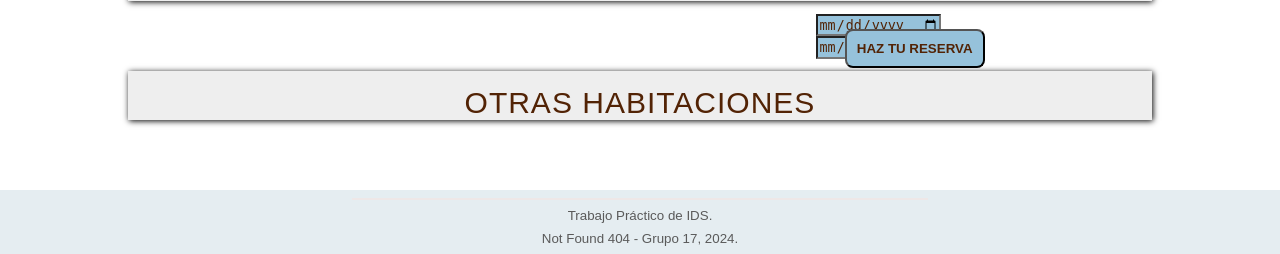
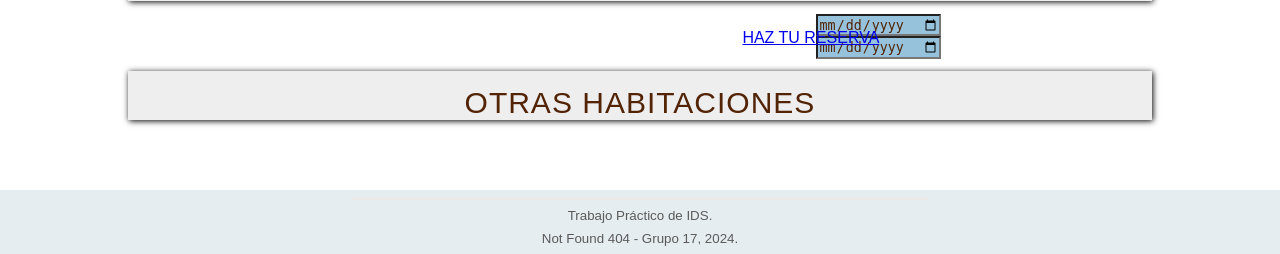
Before and after one commit to renzomartin1/NOT-FOUND-404, a Flask app: page /habitacion/1 in a window 1280 px wide. Shown: the part 714-968 px from the top of the page. Run offline with Flask 3, Linux system fonts and the light colour scheme; data that the repository does not hold is empty.

Commit message:
#6 cambio boton para darle funcionalidad

```diff
--- a/front-end/templates/habitacion.html
+++ b/front-end/templates/habitacion.html
@@ -59,7 +59,8 @@
                     <input class="fecha" type="date">
                 </form>
             </div>
-            <button class="boton">HAZ TU RESERVA</button>
+            <a id="enlace-boton" href="{{ url_for('comprar') }}">HAZ TU RESERVA</a>
+
         </div>
     </div>
 </div>
```
